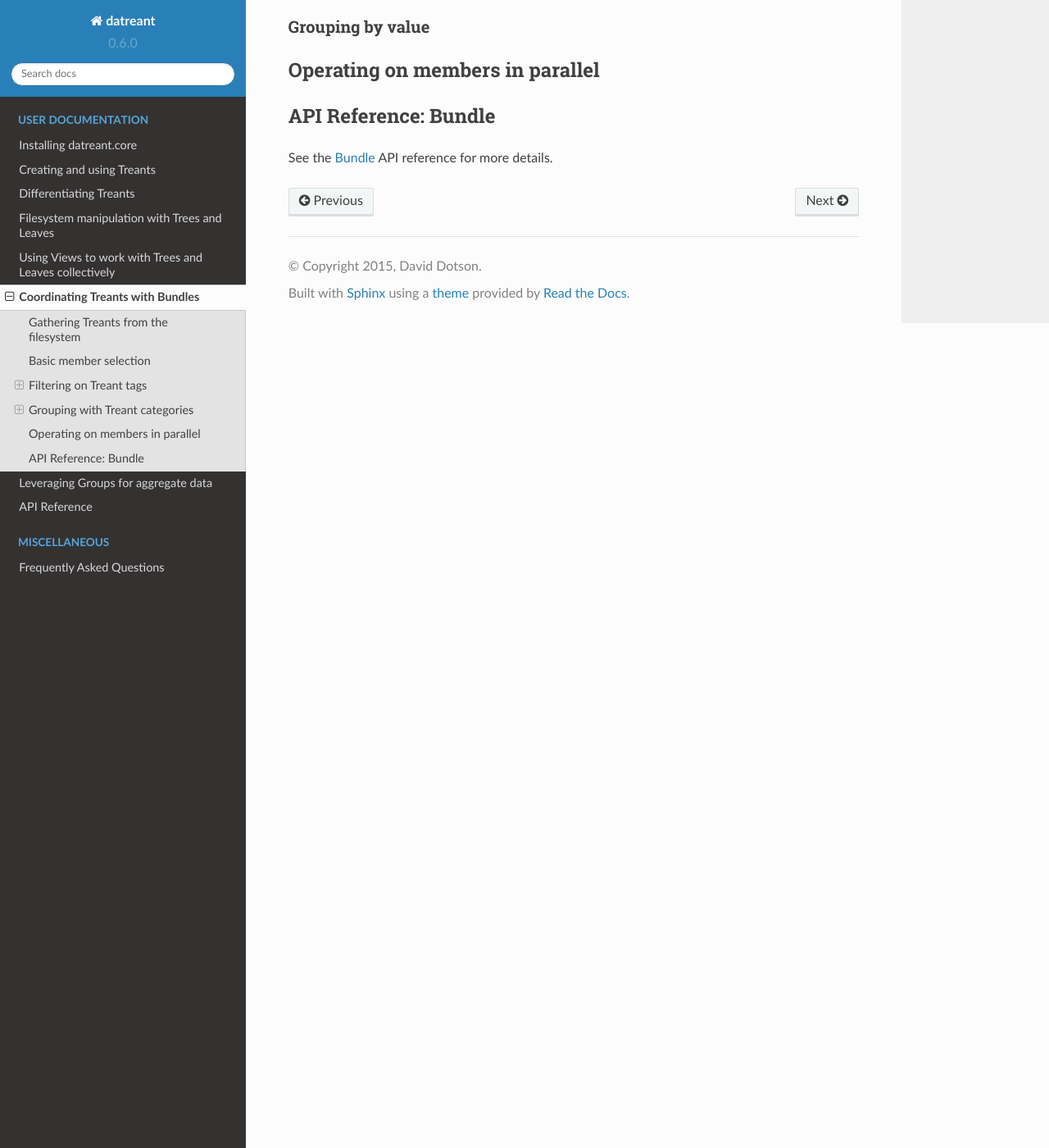
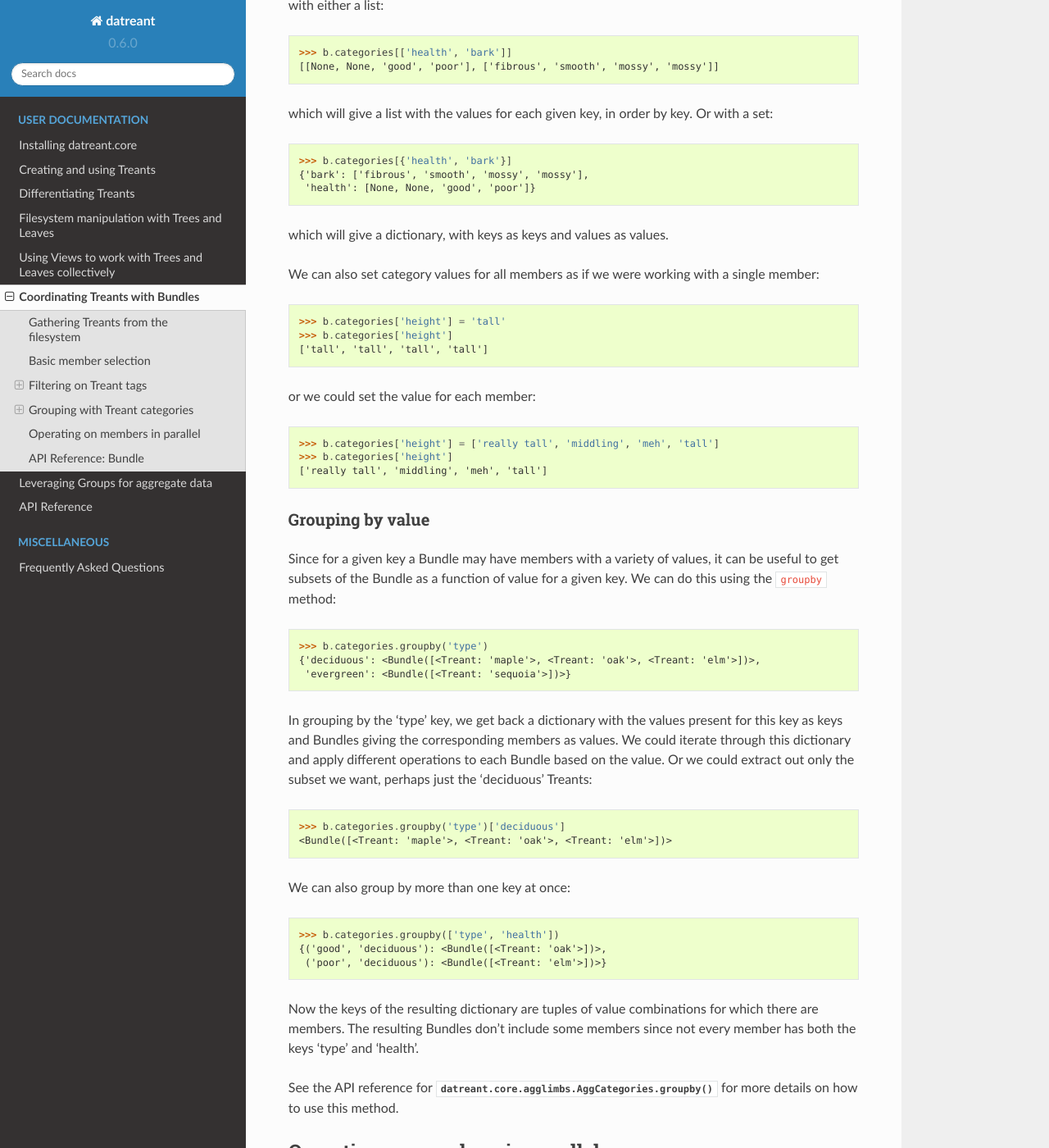
Before and after one commit to datreant/datreant, a Sphinx documentation site: the page built from docs/bundles.rst, in a window 1280 px wide and 1400 px high, scrolled down 6382 px. Shown: the whole window at 82% size. Built offline with Sphinx 7.4.7 and the Read the Docs theme 2.0.0, drawn with Linux system fonts in a browser that asks for light colours; some of the changed text lies outside the part shown.

Commit message:
Finished groupby docs.
Now on to Bundle.map, and then we'll be pretty much done with Bundle.

```diff
--- a/docs/bundles.rst
+++ b/docs/bundles.rst
@@ -116,7 +116,6 @@ Since tags function as a set, we get back a set. Likewise we have ::
     {'plant'}
 
 which we've already seen.
-
 
 Using tag expressions to select members
 ---------------------------------------
@@ -271,15 +270,72 @@ And if we access a category with a key that isn't present among all members,
     >>> b.categories['health']
     [None, None, 'good', 'poor']
 
-If we're interested in the values corresponding
+If we're interested in the values corresponding to a number of keys, we
+can access these all at once with either a list::
 
+    >>> b.categories[['health', 'bark']]
+    [[None, None, 'good', 'poor'], ['fibrous', 'smooth', 'mossy', 'mossy']]
+
+which will give a list with the values for each given key, in order by key. Or
+with a set::
+
+    >>> b.categories[{'health', 'bark'}]
+    {'bark': ['fibrous', 'smooth', 'mossy', 'mossy'],
+     'health': [None, None, 'good', 'poor']}
+
+which will give a dictionary, with keys as keys and values as values.
+
+We can also set category values for all members as if we were working
+with a single member::
+
+    >>> b.categories['height'] = 'tall'
+    >>> b.categories['height']
+    ['tall', 'tall', 'tall', 'tall']
+
+or we could set the value for each member::
+
+    >>> b.categories['height'] = ['really tall', 'middling', 'meh', 'tall']
+    >>> b.categories['height']
+    ['really tall', 'middling', 'meh', 'tall']
 
 Grouping by value
 -----------------
+Since for a given key a Bundle may have members with a variety of values,
+it can be useful to get subsets of the Bundle as a function of value for a
+given key. We can do this using the ``groupby`` method::
+
+    >>> b.categories.groupby('type')
+    {'deciduous': <Bundle([<Treant: 'maple'>, <Treant: 'oak'>, <Treant: 'elm'>])>,
+     'evergreen': <Bundle([<Treant: 'sequoia'>])>}
+
+In grouping by the 'type' key, we get back a dictionary with the values present
+for this key as keys and Bundles giving the corresponding members as values. We
+could iterate through this dictionary and apply different operations to each
+Bundle based on the value. Or we could extract out only the subset we want,
+perhaps just the 'deciduous' Treants::
+
+    >>> b.categories.groupby('type')['deciduous']
+    <Bundle([<Treant: 'maple'>, <Treant: 'oak'>, <Treant: 'elm'>])>
+
+We can also group by more than one key at once::
+
+    >>> b.categories.groupby(['type', 'health'])
+    {('good', 'deciduous'): <Bundle([<Treant: 'oak'>])>,
+     ('poor', 'deciduous'): <Bundle([<Treant: 'elm'>])>}
+
+Now the keys of the resulting dictionary are tuples of value combinations for
+which there are members. The resulting Bundles don't include some members since
+not every member has both the keys 'type' and 'health'.
+
+See the API reference for :meth:`datreant.core.agglimbs.AggCategories.groupby`
+for more details on how to use this method.
+
 
 Operating on members in parallel
 ================================
 
+
+
 API Reference: Bundle
 =====================
 See the :ref:`Bundle_api` API reference for more details.
```
